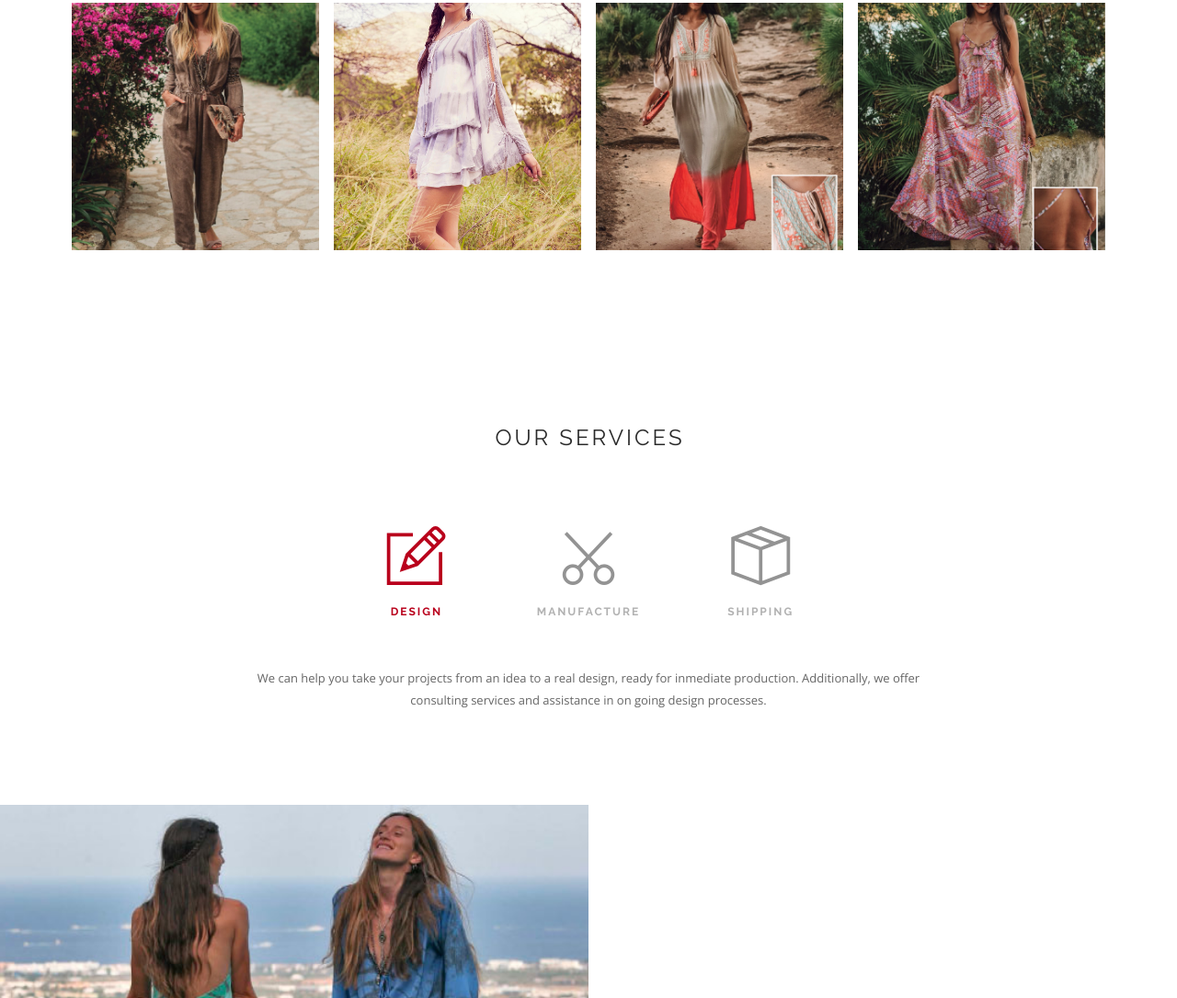
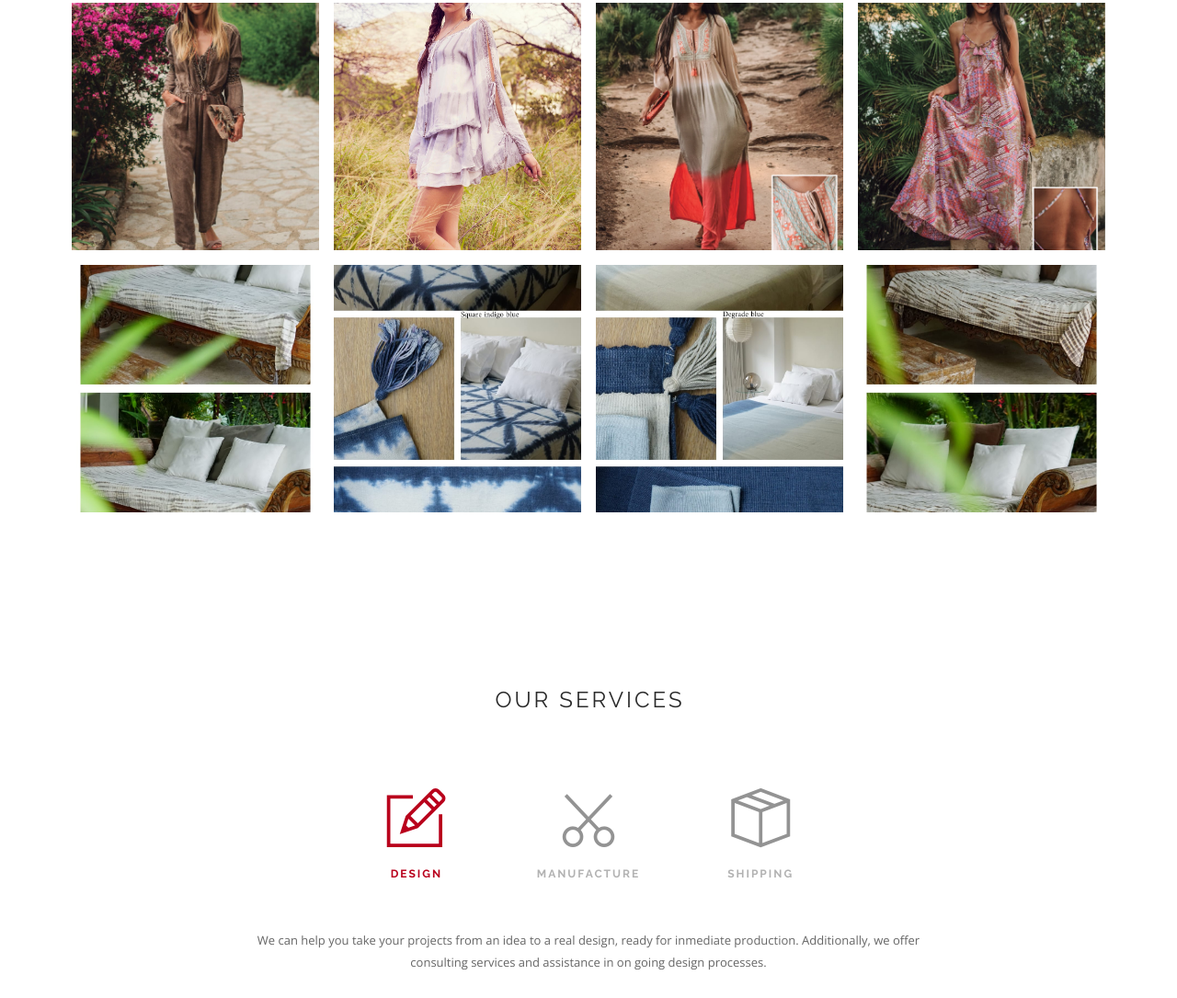
Before and after one commit to laurabaran/laurabaran, a plain HTML site: page index.html in a window 1280 px wide. Shown: the part 1264-2349 px from the top of the page at 92% size. Drawn offline with nearby package versions, Linux system fonts and the light colour scheme.

Commit message:
Add files via upload

```diff
--- a/index.html
+++ b/index.html
@@ -34,15 +34,15 @@
 		            </div>
 		            <div class="module-group right">
 		                <div class="module left">
-		                    <!--<ul class="menu">
-		                        <!--<li>
-		                            <a href="#">Instagram</a>
+		                    <ul class="menu">
+		                        <li>
+		                            <a href="https://www.instagram.com/lauraruthbaran/">Instagram</a>
 		                        </li>
 		                       <li>
-								<a onclick="javascript:window.location.href='mailto:laurabaran11@gmail.com'; return false;">Contact Us!</a>
+								<a href='mailto:laurabaran11@gmail.com';>Contact Us!</a>
 		                        </li>
 
-		                    </ul>-->
+		                    </ul>
 		                </div>
 
 		               <!-- <div class="module widget-handle language left">
@@ -349,6 +349,34 @@
 		                                    </div>
 		                                </a>
 		                            </li>
+									<li>
+		                                <a href="img/Muchid1.jpg" data-lightbox="true" data-title="image">
+		                                    <div class="background-image-holder">
+		                                        <img alt="image" class="background-image" src="img/Muchid1.jpg">
+		                                    </div>
+		                                </a>
+		                            </li>
+		                            <li>
+		                                <a href="img/Muchid2.jpg" data-lightbox="true" data-title="image">
+		                                    <div class="background-image-holder">
+		                                        <img alt="image" class="background-image" src="img/Muchid2.jpg">
+		                                    </div>
+		                                </a>
+		                            </li>
+		                            <li>
+		                                <a href="img/Muchid3.jpg" data-lightbox="true" data-title="image">
+		                                    <div class="background-image-holder">
+		                                        <img alt="image" class="background-image" src="img/Muchid3.jpg">
+		                                    </div>
+		                                </a>
+		                            </li>
+		                            <li>
+		                                <a href="img/Muchid4.jpg" data-lightbox="true" data-title="image">
+		                                    <div class="background-image-holder">
+		                                        <img alt="image" class="background-image" src="img/Muchid4.jpg">
+		                                    </div>
+		                                </a>
+		                            </li>
 		                        </ul>
 		                    </div>
 
@@ -627,8 +655,8 @@ Our main activity is assisting brands across all areas of the fashion industry:
 								<img alt="Logo" class="image-xs mb16" src="img/Logo1.png">
 							</a>
 							<p class="lead mb48 mb-xs-16">
-								JI pura batumegong 55<br>
-								Batubolong canggu 80321<br>
+								JI pura batumengong 55<br>
+								Batubllong canggu 80321<br>
 								Badung Bali <br>
 								+62 8123997032
 							</p>
```
